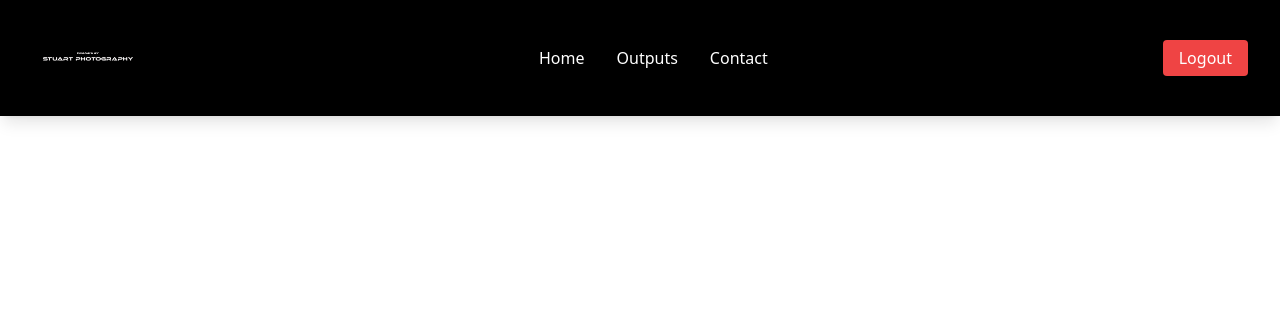
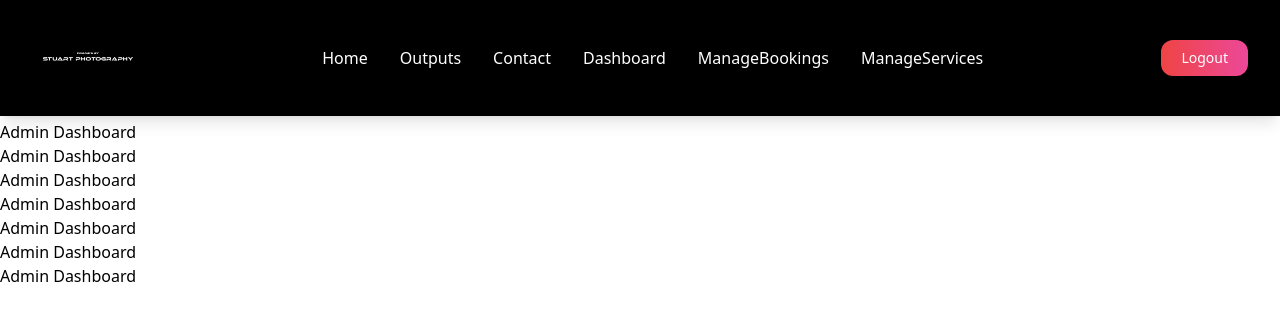
Before and after one commit to anantharjun672001-a11y/FrontendFSD, a React (Vite) app: page /admin/dashboard in a window 1280 px wide. Shown: the top 320 px of the page. Built offline with nearby package versions, Linux system fonts and the light colour scheme; sample sign-in values are in the browser's storage.

Commit message:
navbar updated

```diff
--- a/src/components/Navbar.jsx
+++ b/src/components/Navbar.jsx
@@ -29,46 +29,67 @@ const Navbar = () => {
   return (
     <div
       className={`fixed w-full top-0 z-50 transition duration-300
-
       ${
         isLanding
           ? scrolled
             ? "bg-black shadow-lg"
             : "bg-transparent"
           : "bg-black shadow-lg"
-    }
-    `}
+      }`}
     >
-      {/* INNER CONTAINER */}
       <div className="max-w-7xl mx-auto px-6 md:px-8 py-10 flex justify-between items-center">
+
         {/* Logo */}
         <img src="/images/logo_white.png" className="w-24 md:w-28" />
 
         {/* Desktop Menu */}
-        <div className="hidden md:flex gap-8 text-white font-medium">
-          <a href="/landing" className="hover:text-gray-300 transition">
-            Home
-          </a>
-          <a href="/outputs" className="hover:text-gray-300 transition">
-            Outputs
-          </a>
-          <a href="/contact" className="hover:text-gray-300 transition">
-            Contact
-          </a>
+        <div className="hidden md:flex gap-8 text-white font-medium items-center">
+
+          {/* COMMON */}
+          <Link to="/landing" className="hover:text-gray-300">Home</Link>
+          <Link to="/outputs" className="hover:text-gray-300">Outputs</Link>
+          <Link to="/contact" className="hover:text-gray-300">Contact</Link>
+
+          {/* USER MENU */}
+          {user?.role === "user" && (
+            <>
+              <Link to="/book" className="hover:text-gray-300">BookShoot</Link>
+              <Link to="/my-bookings" className="hover:text-gray-300">MyBookings</Link>
+            </>
+          )}
+
+          {/* ADMIN MENU */}
+          {user?.role === "admin" && (
+            <>
+              <Link to="/admin/dashboard" className="hover:text-gray-300">Dashboard</Link>
+              <Link to="/admin/bookings" className="hover:text-gray-300">ManageBookings</Link>
+              <Link to="/admin/services" className="hover:text-gray-300">ManageServices</Link>
+            </>
+          )}
         </div>
 
         {/* Auth Buttons */}
         <div className="flex items-center gap-4">
           {!user ? (
             <Link to="/login">
-              <button className="px-4 py-1.5 bg-black text-white rounded">
+              <button className="px-5 py-2 rounded-xl text-white text-sm font-medium
+                bg-gradient-to-r from-purple-500 via-pink-500 to-red-500
+                hover:from-red-500 hover:to-purple-500
+                shadow-md hover:shadow-xl
+                transition-all duration-300
+                transform hover:scale-105 active:scale-95">
                 Login
               </button>
             </Link>
           ) : (
             <button
               onClick={logout}
-              className="px-4 py-1.5 bg-red-500 text-white rounded"
+              className="px-5 py-2 rounded-xl text-white text-sm font-medium
+                bg-gradient-to-r from-red-500 to-pink-500
+                hover:from-pink-500 hover:to-red-500
+                shadow-md hover:shadow-xl
+                transition-all duration-300
+                transform hover:scale-105 active:scale-95"
             >
               Logout
             </button>
@@ -84,15 +105,25 @@ const Navbar = () => {
       {/* Mobile Menu */}
       {menuOpen && (
         <div className="absolute top-full left-0 w-full bg-black text-white flex flex-col items-center gap-6 py-6 md:hidden shadow-lg">
-          <a href="/landing" onClick={() => setMenuOpen(false)}>
-            Home
-          </a>
-          <a href="/outputs" onClick={() => setMenuOpen(false)}>
-            Outputs
-          </a>
-          <a href="/contact" onClick={() => setMenuOpen(false)}>
-            Contact
-          </a>
+
+          <Link to="/landing" onClick={() => setMenuOpen(false)}>Home</Link>
+          <Link to="/outputs" onClick={() => setMenuOpen(false)}>Outputs</Link>
+          <Link to="/contact" onClick={() => setMenuOpen(false)}>Contact</Link>
+
+          {user?.role === "user" && (
+            <>
+              <Link to="/book" onClick={() => setMenuOpen(false)}>BookShoot</Link>
+              <Link to="/my-bookings" onClick={() => setMenuOpen(false)}>MyBookings</Link>
+            </>
+          )}
+
+          {user?.role === "admin" && (
+            <>
+              <Link to="/admin/dashboard" onClick={() => setMenuOpen(false)}>Dashboard</Link>
+              <Link to="/admin/bookings" onClick={() => setMenuOpen(false)}>ManageBookings</Link>
+              <Link to="/admin/services" onClick={() => setMenuOpen(false)}>ManageServices</Link>
+            </>
+          )}
         </div>
       )}
     </div>
--- a/src/pages/admin/AdminDashboard.jsx
+++ b/src/pages/admin/AdminDashboard.jsx
@@ -4,6 +4,17 @@ const AdminDashboard = () => {
     return (
         <div>
             <h1>Admin Dashboard</h1>
+            <h1>Admin Dashboard</h1>
+            <h1>Admin Dashboard</h1>
+            <h1>Admin Dashboard</h1>
+            <h1>Admin Dashboard</h1>
+            <h1>Admin Dashboard</h1>
+            <h1>Admin Dashboard</h1>
+            <h1>Admin Dashboard</h1>
+            <h1>Admin Dashboard</h1>
+            <h1>Admin Dashboard</h1>
+            <h1>Admin Dashboard</h1>
+            <h1>Admin Dashboard</h1>
         </div>
     );
 };
--- a/src/pages/user/MyBookings.jsx
+++ b/src/pages/user/MyBookings.jsx
@@ -6,36 +6,40 @@ const MyBookings = () => {
 
   useEffect(() => {
     const fetchBookings = async () => {
-      const token = localStorage.getItem("token");
+      try {
+        const token = localStorage.getItem("token");
 
-      const res = await axios.get(
-        "http://localhost:3000/api/bookings/my",
-        {
+        const res = await axios.get("http://localhost:3000/api/bookings/my", {
           headers: {
             Authorization: `Bearer ${token}`,
           },
-        }
-      );
+        });
 
-      setData(res.data);
+        setData(res.data);
+      } catch (err) {
+        console.log("Error fetching bookings:", err);
+      }
     };
 
     fetchBookings();
   }, []);
+  return (
+  <div className="p-6 text-white">
+    <h2 className="text-xl mb-4">My Bookings</h2>
 
-  return (
-    <div>
-      <h2>My Bookings</h2>
-
-      {data.map((b) => (
+    {data.length === 0 ? (
+      <p>No bookings yet</p>
+    ) : (
+      data.map((b) => (
         <div key={b._id}>
           <p>{b.service}</p>
           <p>{b.date}</p>
           <p>{b.status}</p>
         </div>
-      ))}
-    </div>
-  );
+      ))
+    )}
+  </div>
+);
 };
 
 export default MyBookings;
```
Lines whose indentation alone changed are shown as unchanged.
